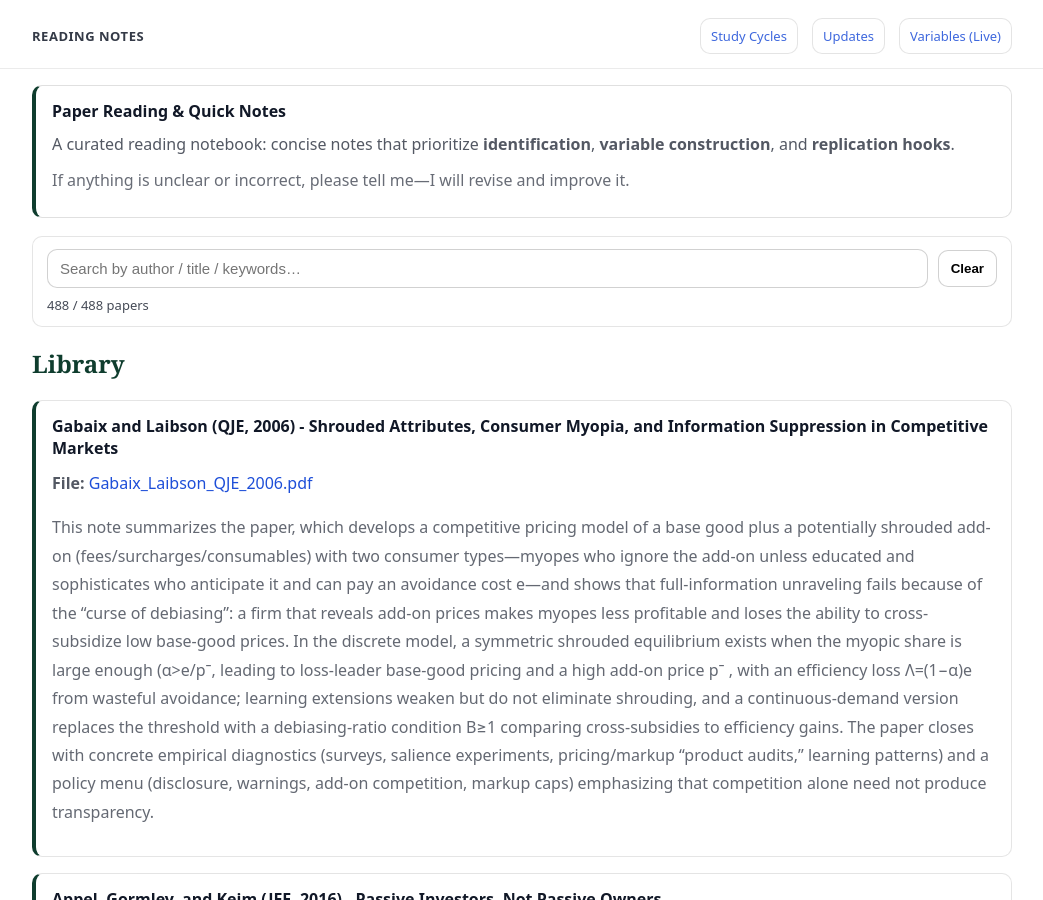
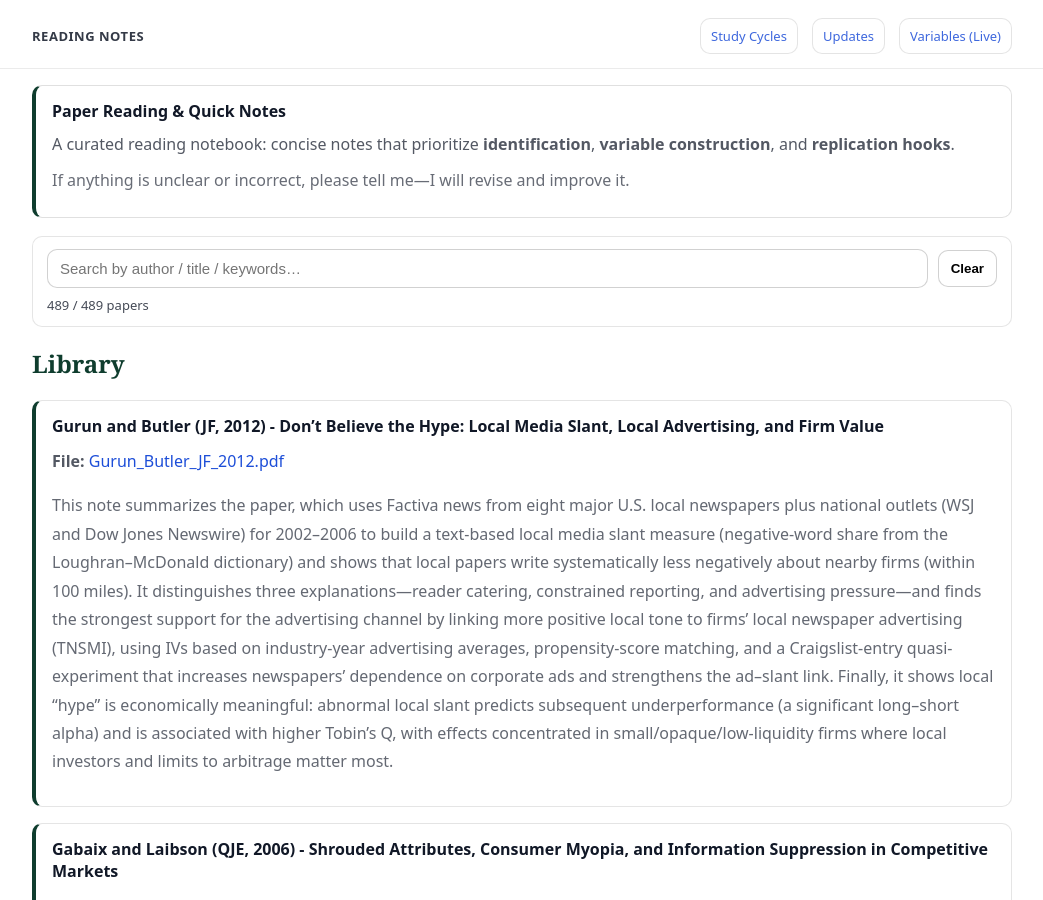
Before and after one commit to yaxinzn/study-archive, a Jekyll site: the page built from reading/index.md, in a window 1280 px wide and 900 px high. Shown: the whole window, without its empty margins (118-1161 px from the left). Built offline with Jekyll 4.4.1, drawn with Linux system fonts in a browser that asks for light colours.

Commit message:
Reading: add/update Gurun_Butler_JF_2012.pdf

```diff
--- a/_data/reading.yml
+++ b/_data/reading.yml
@@ -1,3 +1,7 @@
+- title: "Gurun and Butler (JF, 2012) - Don’t Believe the Hype: Local Media Slant, Local Advertising, and Firm Value"
+  file: "Gurun_Butler_JF_2012.pdf"
+  desc: "This note summarizes the paper, which uses Factiva news from eight major U.S. local newspapers plus national outlets (WSJ and Dow Jones Newswire) for 2002–2006 to build a text-based local media slant measure (negative-word share from the Loughran–McDonald dictionary) and shows that local papers write systematically less negatively about nearby firms (within 100 miles). It distinguishes three explanations—reader catering, constrained reporting, and advertising pressure—and finds the strongest support for the advertising channel by linking more positive local tone to firms’ local newspaper advertising (TNSMI), using IVs based on industry-year advertising averages, propensity-score matching, and a Craigslist-entry quasi-experiment that increases newspapers’ dependence on corporate ads and strengthens the ad–slant link. Finally, it shows local “hype” is economically meaningful: abnormal local slant predicts subsequent underperformance (a significant long–short alpha) and is associated with higher Tobin’s Q, with effects concentrated in small/opaque/low-liquidity firms where local investors and limits to arbitrage matter most."
+
 - title: "Gabaix and Laibson (QJE, 2006) - Shrouded Attributes, Consumer Myopia, and Information Suppression in Competitive Markets"
   file: "Gabaix_Laibson_QJE_2006.pdf"
   desc: "This note summarizes the paper, which develops a competitive pricing model of a base good plus a potentially shrouded add-on (fees/surcharges/consumables) with two consumer types—myopes who ignore the add-on unless educated and sophisticates who anticipate it and can pay an avoidance cost e—and shows that full-information unraveling fails because of the “curse of debiasing”: a firm that reveals add-on prices makes myopes less profitable and loses the ability to cross-subsidize low base-good prices. In the discrete model, a symmetric shrouded equilibrium exists when the myopic share is large enough (α>e/pˉ, leading to loss-leader base-good pricing and a high add-on price pˉ , with an efficiency loss Λ=(1−α)e from wasteful avoidance; learning extensions weaken but do not eliminate shrouding, and a continuous-demand version replaces the threshold with a debiasing-ratio condition B≥1 comparing cross-subsidies to efficiency gains. The paper closes with concrete empirical diagnostics (surveys, salience experiments, pricing/markup “product audits,” learning patterns) and a policy menu (disclosure, warnings, add-on competition, markup caps) emphasizing that competition alone need not produce transparency."
```
Also changed, not shown: 1 other file.
